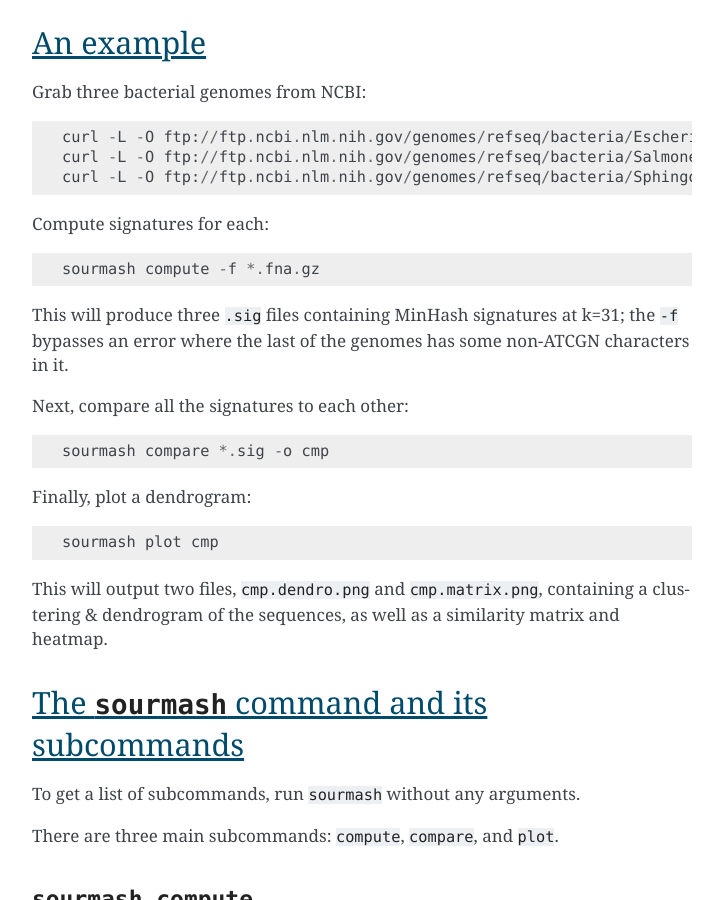
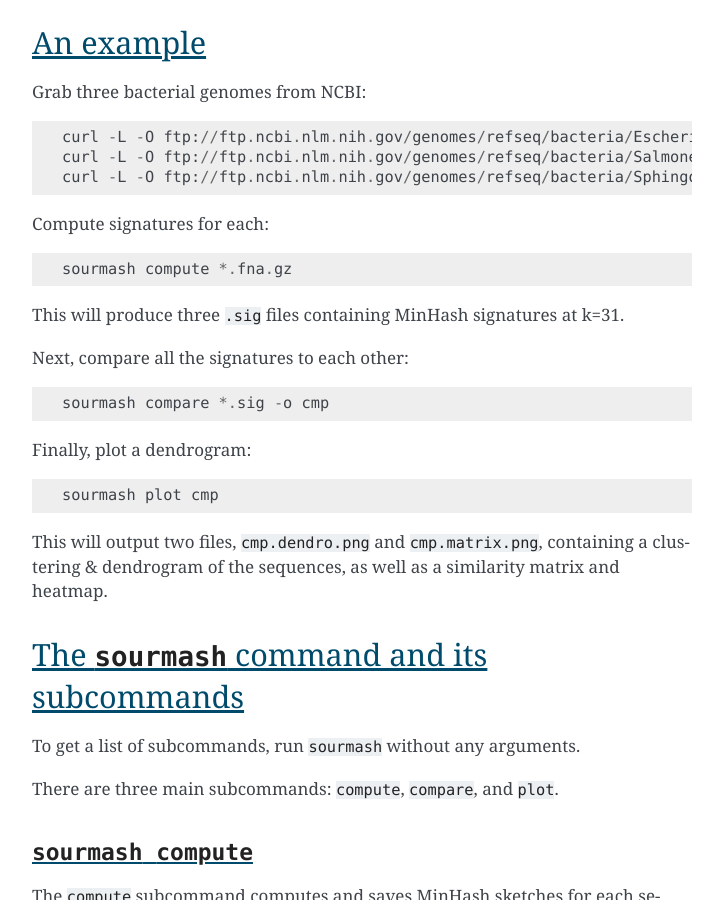
Before and after one commit to sourmash-bio/sourmash, a Sphinx documentation site: the page built from doc/command-line.rst, in a window 1280 px wide and 900 px high, scrolled down 658 px. Shown: the whole window, without its empty margins (388-1111 px from the left). Built offline with Sphinx 7.4.7, drawn with Linux system fonts in a browser that asks for light colours.

Commit message:
updated docs

```diff
--- a/doc/api-example.rst
+++ b/doc/api-example.rst
@@ -51,7 +51,8 @@
 
 We have to read them in (here using screed), but then they can be fed
 into 'add_sequence' directly; here we set 'force=True' in ``add_sequence``
-to ignore non-ACTGN characters.
+to skip over k-mers containing characters other than ACTG, rather than
+raising an exception.
 
 (Note, just for speed reasons, we'll truncate the sequences to 50kb in length.)
 
--- a/doc/command-line.rst
+++ b/doc/command-line.rst
@@ -32,11 +32,9 @@
 
 Compute signatures for each::
 
-   sourmash compute -f *.fna.gz
+   sourmash compute *.fna.gz
 
-This will produce three ``.sig`` files containing MinHash signatures at k=31;
-the ``-f`` bypasses an error where the last of the genomes has some non-ATCGN
-characters in it.
+This will produce three ``.sig`` files containing MinHash signatures at k=31.
 
 Next, compare all the signatures to each other::
 
```
